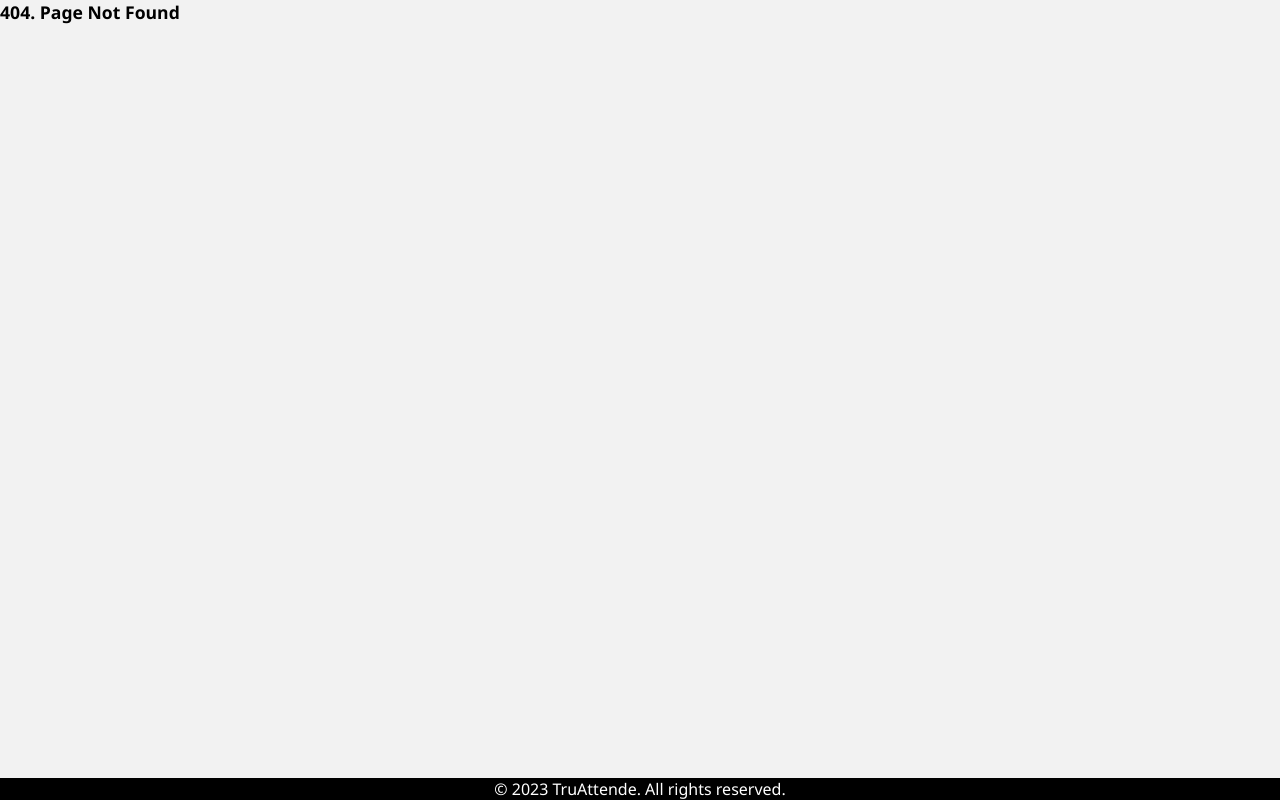
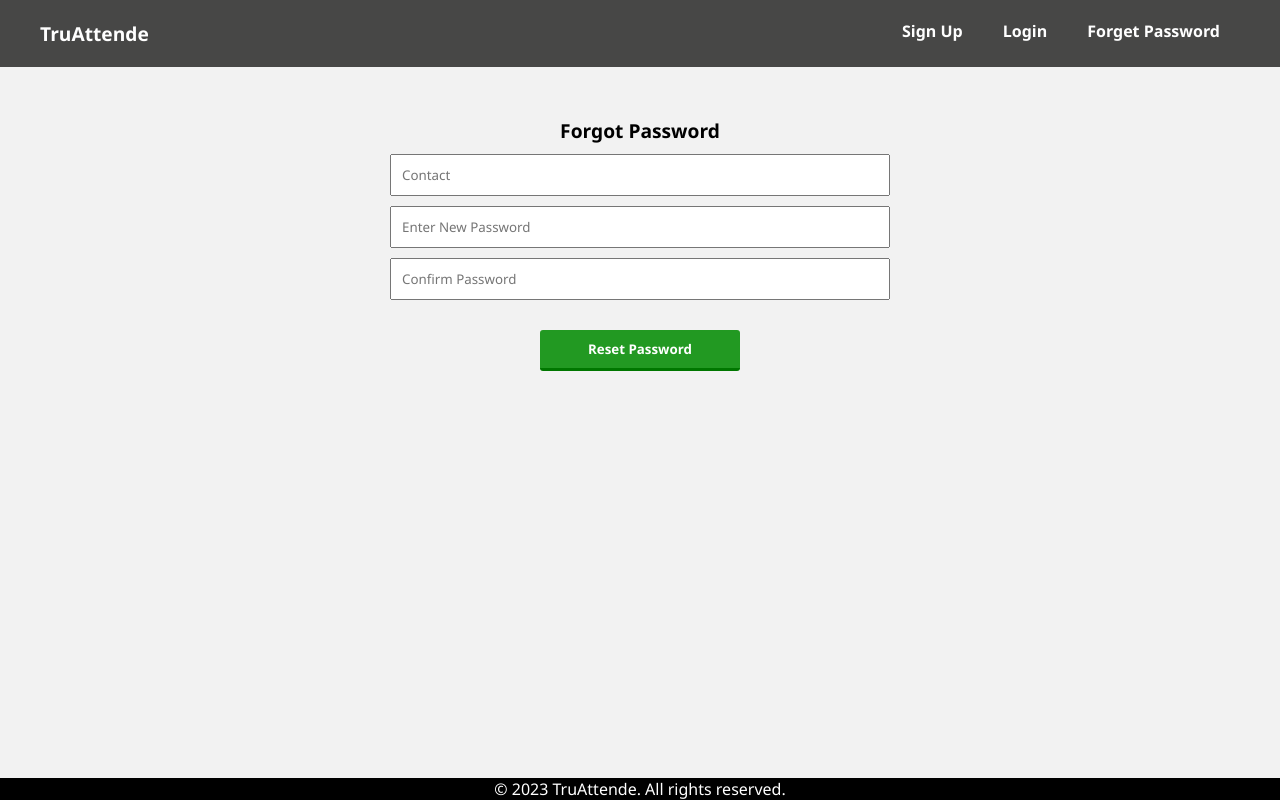
Before and after one commit to Dhruv4171/Attendence, a React (Create React App) app: page /resetpassword in a window 1280 px wide. Before the commit this address had no page. Built offline with nearby package versions, Linux system fonts and the light colour scheme; no server answers.

Commit message:
Added constraints and alerts on ForgotPass

```diff
--- a/src/App.jsx
+++ b/src/App.jsx
@@ -49,7 +49,7 @@ function App() {
         />
             <Route path="/" element={<><Header /><SignUp /></>} />
             <Route path="/login" element={<><Header /><Login /></>} />
-            <Route path="/forgotpass" element={<><Header/><ForgotPass/> </>} />
+            <Route path="/resetpassword" element={<><Header/><ForgotPass/> </>} />
             <Route path="/updateprofile" element={<UpdateProfile />} />
             <Route path="/profile" element={<Profile />} />
             <Route path="/facpanel" element={<><HeaderFacultyPanel /><Facpanel /></>} />
--- a/src/components/forgotpass/index.jsx
+++ b/src/components/forgotpass/index.jsx
@@ -5,11 +5,11 @@ import Wrapper from "./style";
 
 
 const ForgotPass = () => {
-  const [contact, setContact] = useState();
-  const [password, setPassword] = useState('');
-  const [confirmPassword, setConfirmPassword] = useState('');
+  const [contact, setContact] = useState("");
+  const [password, setPassword] = useState("");
+  const [confirmPassword, setConfirmPassword] = useState("");
   const [users, setUsers] = useState([]);
-  const [passwordMatch, setPasswordMatch] = useState(true)
+  const [passwordMatch, setPasswordMatch] = useState(true);
 
   const navigate = useNavigate()
 
@@ -28,46 +28,51 @@ const ForgotPass = () => {
     setPasswordMatch(password === confirmPassword)
   }
 
-  const changePass = () => {
-    // console.log(contact)
-    users.forEach((user) => {
-        if (user.contact == contact) {
-          if(passwordMatch){
-          axios.post('https://quizattendace.onrender.com/api/user/resetPassword',
-            {
+  const changePass = (e) => {
+    e.preventDefault();
+    const foundUser = users.find((user) => user.contact === contact);
+
+    if (passwordMatch) {
+      if (foundUser) {
+        axios.post('https://quizattendace.onrender.com/api/user/resetPassword', {
           contact,
           password
         })
           .then((res) => {
-              alert("Password changed Successfully.")
+            alert("Password changed successfully. You can login now.");
             navigate('/login')
-              console.log(res.data)
+            console.log(res.data);
           })
           .catch((err) => {
-              console.log(err.message)
-            })
+            console.log(err.message);
+            alert("Oops! Something went wrong while trying to reset your password. Please try again later.");
+          });
+      } else {
+        alert("No user found. Please sign up!");
       }
-          else{
-            alert('Check password and confirm password field')
+    } else {
+      alert("The password and confirm password fields don't match.");
     }
-        }
+  };
 
-    })
-  }
   return (
     <Wrapper>
       <div className="inner">
         <h1>Forgot Password</h1>
-        <input type="text" name="" id="" placeholder="Contact " value={contact} onChange={(e) => setContact(e.target.value)} />
-        <input type="password" name="" id="" placeholder="Enter New Password" value={password} onChange={(e) => {
+        <form onSubmit={changePass}>
+          <input type="text" placeholder="Contact " value={contact} onChange={(e) => setContact(e.target.value)} pattern="[0-9]{10}" title="Please enter a 10 digit number" required />
+          <input type="password" placeholder="Enter New Password" value={password}
+            onChange={(e) => {
               setPassword(e.target.value)
               validatePassword(e.target.value, confirmPassword)
-        }} />
-        <input type="password" name="" id="" placeholder="Confirm Password" value={confirmPassword} onChange={(e) => {
+            }} required />
+          <input type="password" placeholder="Confirm Password" value={confirmPassword}
+            onChange={(e) => {
               setConfirmPassword(e.target.value)
               validatePassword(password, e.target.value)
-        }} />
-        <input type="button" value="Proceed" onClick={changePass} />
+            }} required />
+          <input type="submit" value="Reset Password" />
+        </form>
       </div>
     </Wrapper>
   )
--- a/src/components/forgotpass/style.js
+++ b/src/components/forgotpass/style.js
@@ -12,7 +12,7 @@ margin:50px 0px;
         padding:10px;
         box-sizing:border-box;
         margin-top:10px;
-        &[type=button]{
+        &[type=submit]{
             width : 200px;
             margin : 30px auto;
             display : block;
@@ -23,7 +23,7 @@ margin:50px 0px;
             border-bottom : solid 3px #070;
             border-radius : 3px;
         }
-        &[type=button]:hover{
+        &[type=submit]:hover{
             cursor:pointer;
         }
     }
--- a/src/components/login/index.jsx
+++ b/src/components/login/index.jsx
@@ -49,7 +49,7 @@ const Login = () => {
           placeholder='Password'
           onChange={(e) => setPassword(e.target.value)}
         />
-        <Link className='forgot_text' to='/forgotpass' >Forgot Password?</Link>
+        <Link className='forgot_text' to='/resetpassword' >Forgot Password?</Link>
         <input
           type='button'
           value='Log in'
```
Lines whose indentation alone changed are shown as unchanged.
